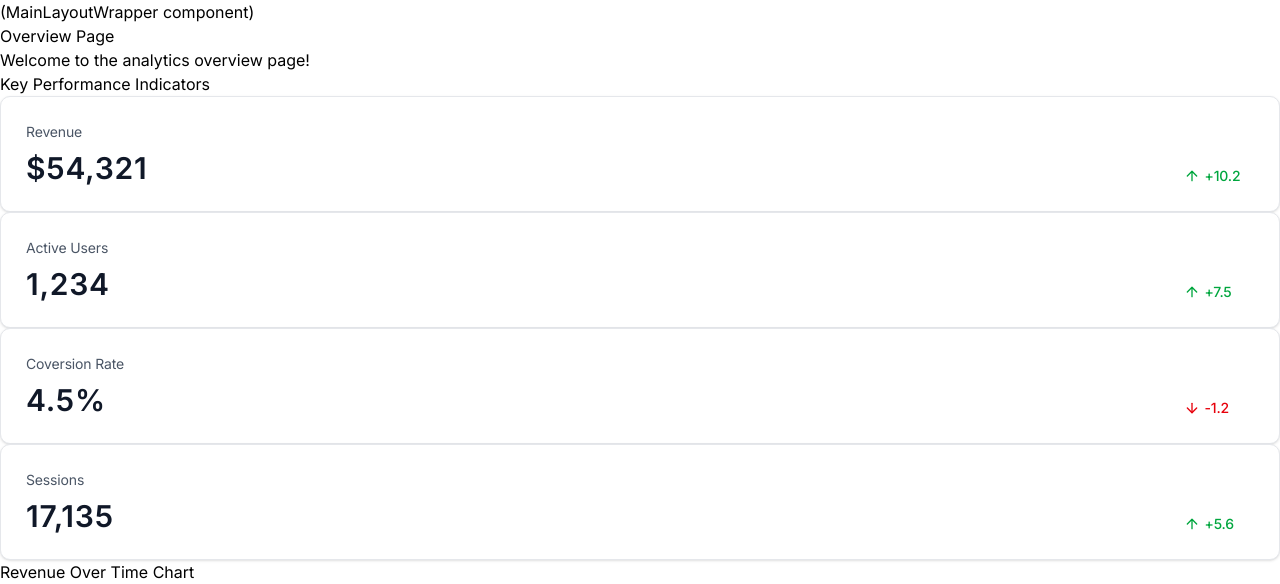
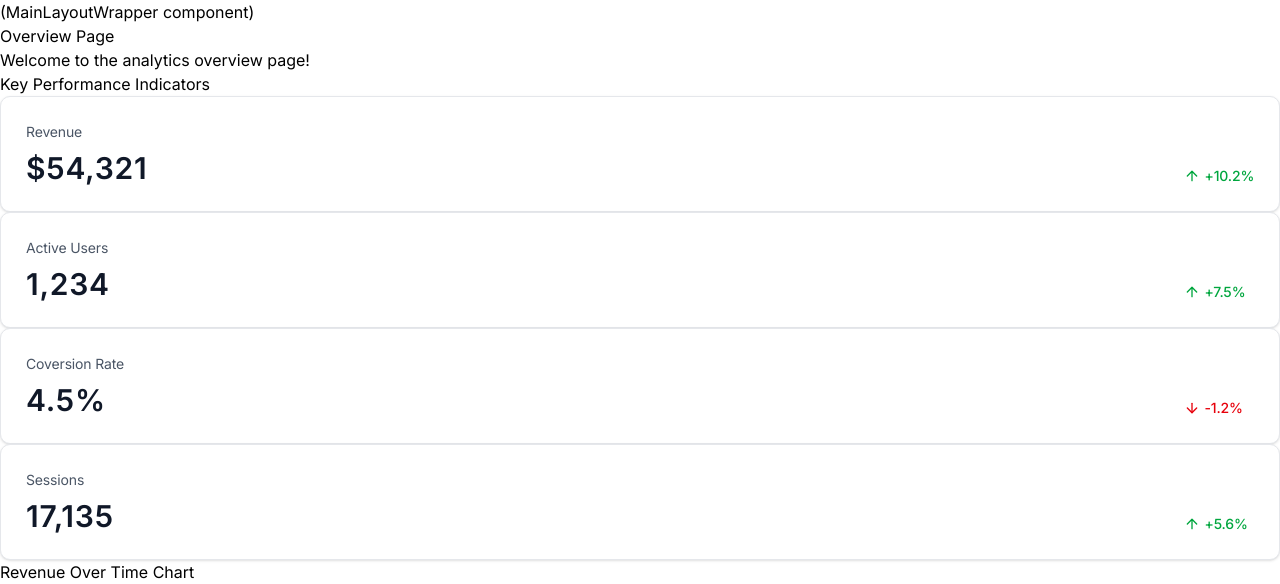
Before and after one commit to agviray/saas-analytics-dashboard, a Next.js app: page / in a window 1280 px wide. Shown: the top 584 px of the page. Built offline with nearby package versions, Linux system fonts and the light colour scheme.

Commit message:
fix: include % symbol in change

```diff
--- a/components/ui/KpiCard.jsx
+++ b/components/ui/KpiCard.jsx
@@ -43,7 +43,7 @@ const KpiCard = ({ label, type, value, change }) => {
             )}
             <span className="inline-flex justify-center items-center font-medium text-sm tracking-[-0.15px]">
               {changeSymbol}
-              {change}
+              {change}%
             </span>
           </div>
         </div>
```
